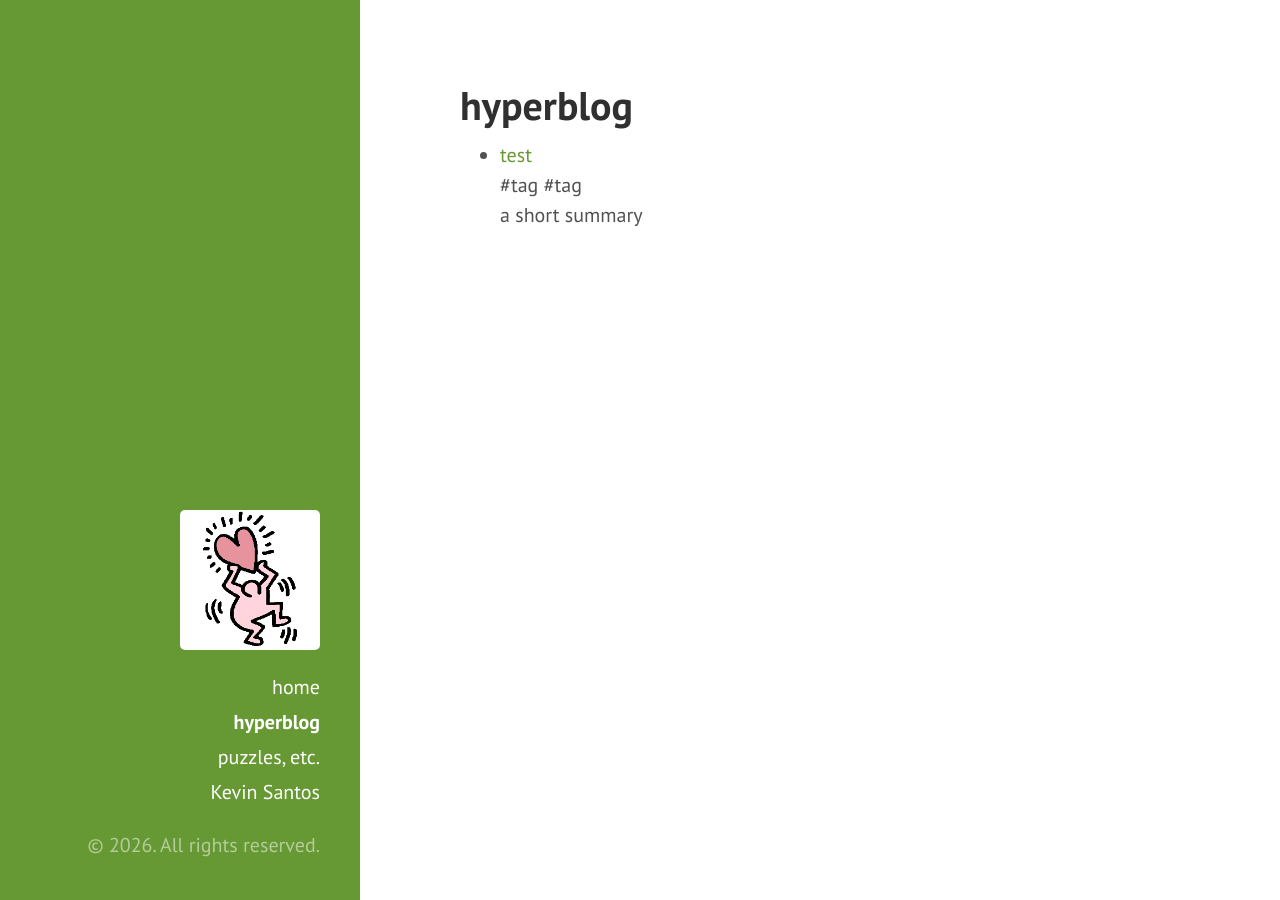
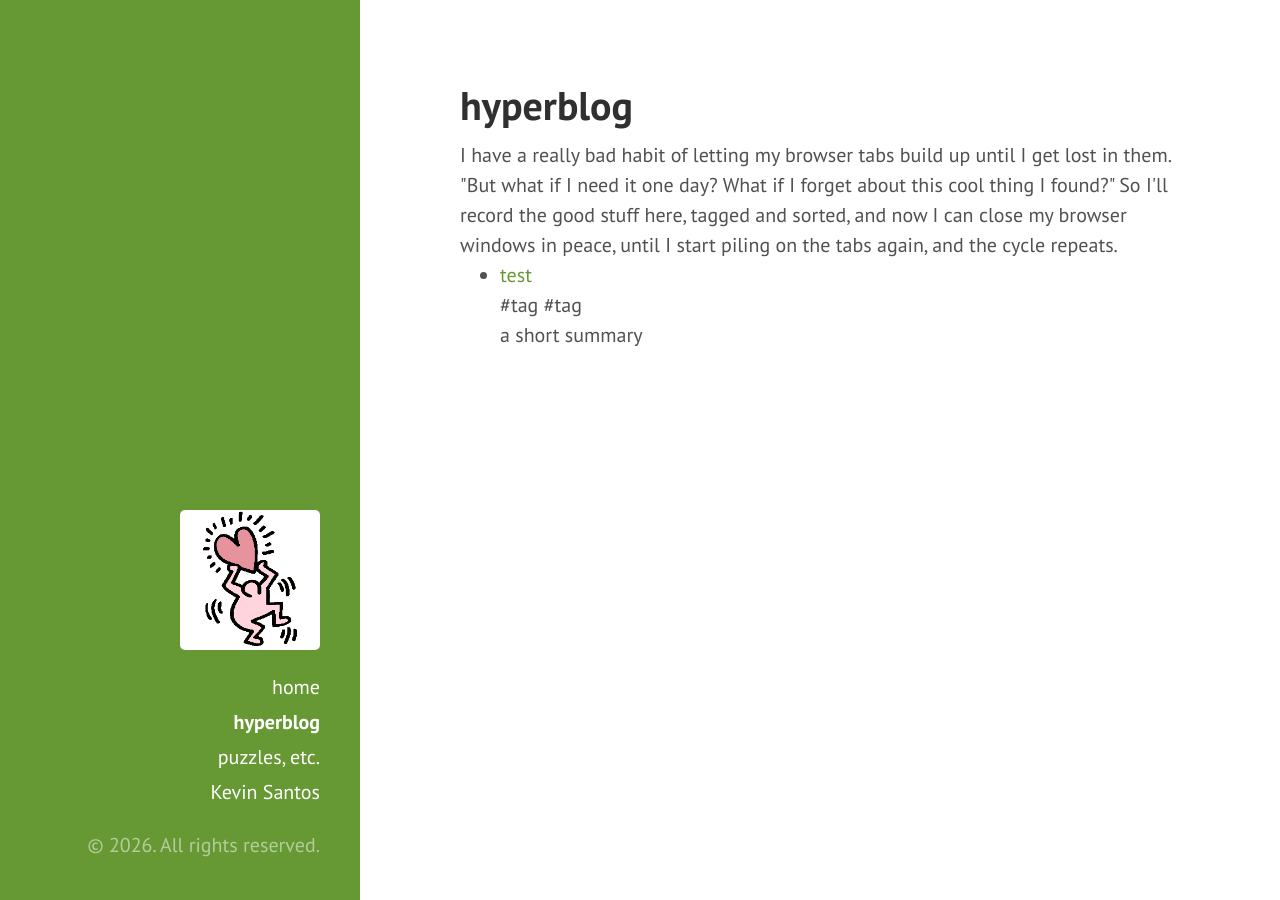
Before and after one commit to kev-santos/kev-santos.github.io, a Jekyll site: the page built from hyperblog.html, in a window 1280 px wide. Built offline with Jekyll 4.4.1, drawn with Linux system fonts in a browser that asks for light colours.

Commit message:
Update hyperblog.html

```diff
--- a/hyperblog.html
+++ b/hyperblog.html
@@ -3,6 +3,9 @@ layout: page
 title: hyperblog
 permalink: /hyperblog-posts
 ---
+
+I have a really bad habit of letting my browser tabs build up until I get lost in them. "But what if I need it one day? What if I forget about this cool thing I found?"
+So I'll record the good stuff here, tagged and sorted, and now I can close my browser windows in peace, until I start piling on the tabs again, and the cycle repeats.
 
 <ul>
   {% for post in site.categories.hyperblog %}
```
